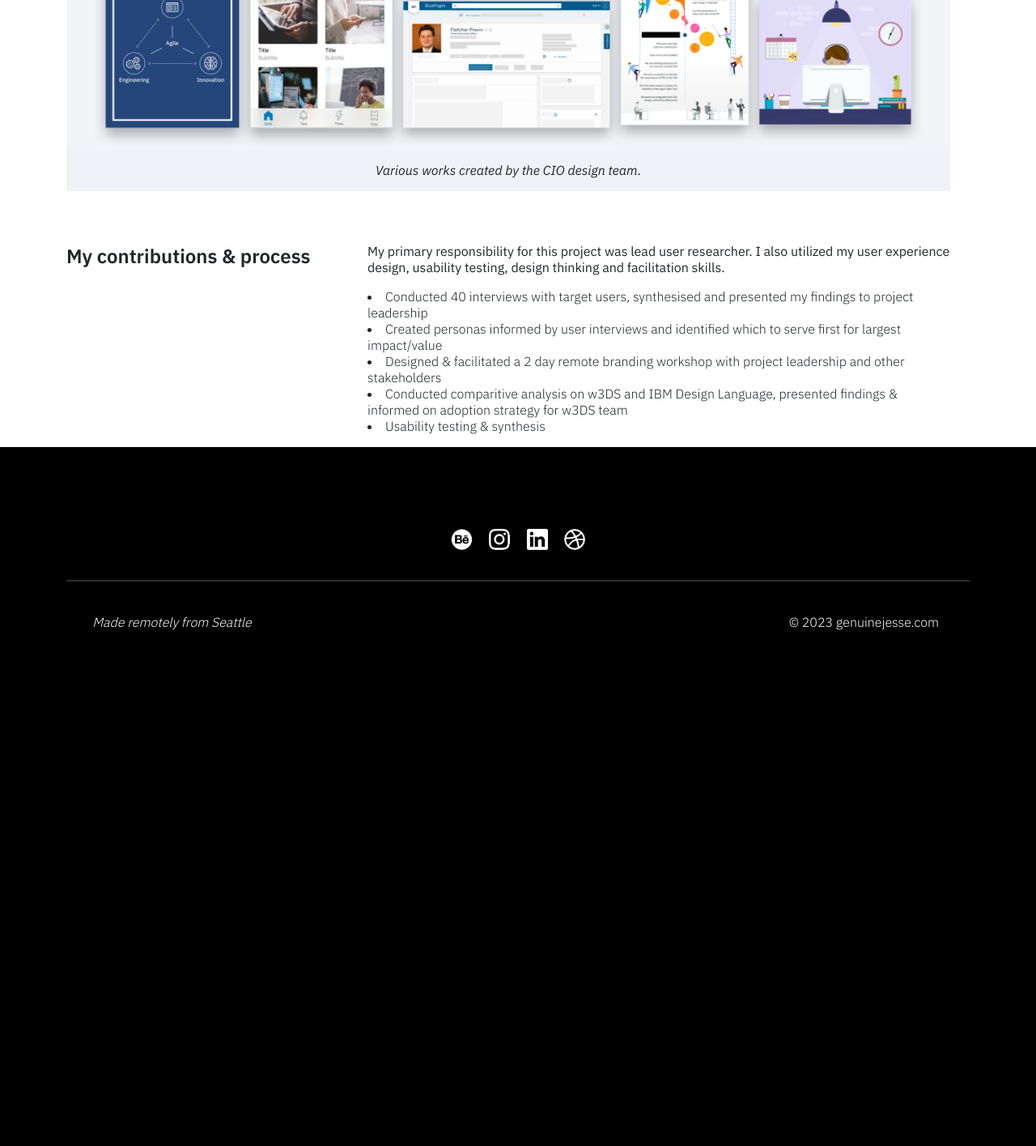
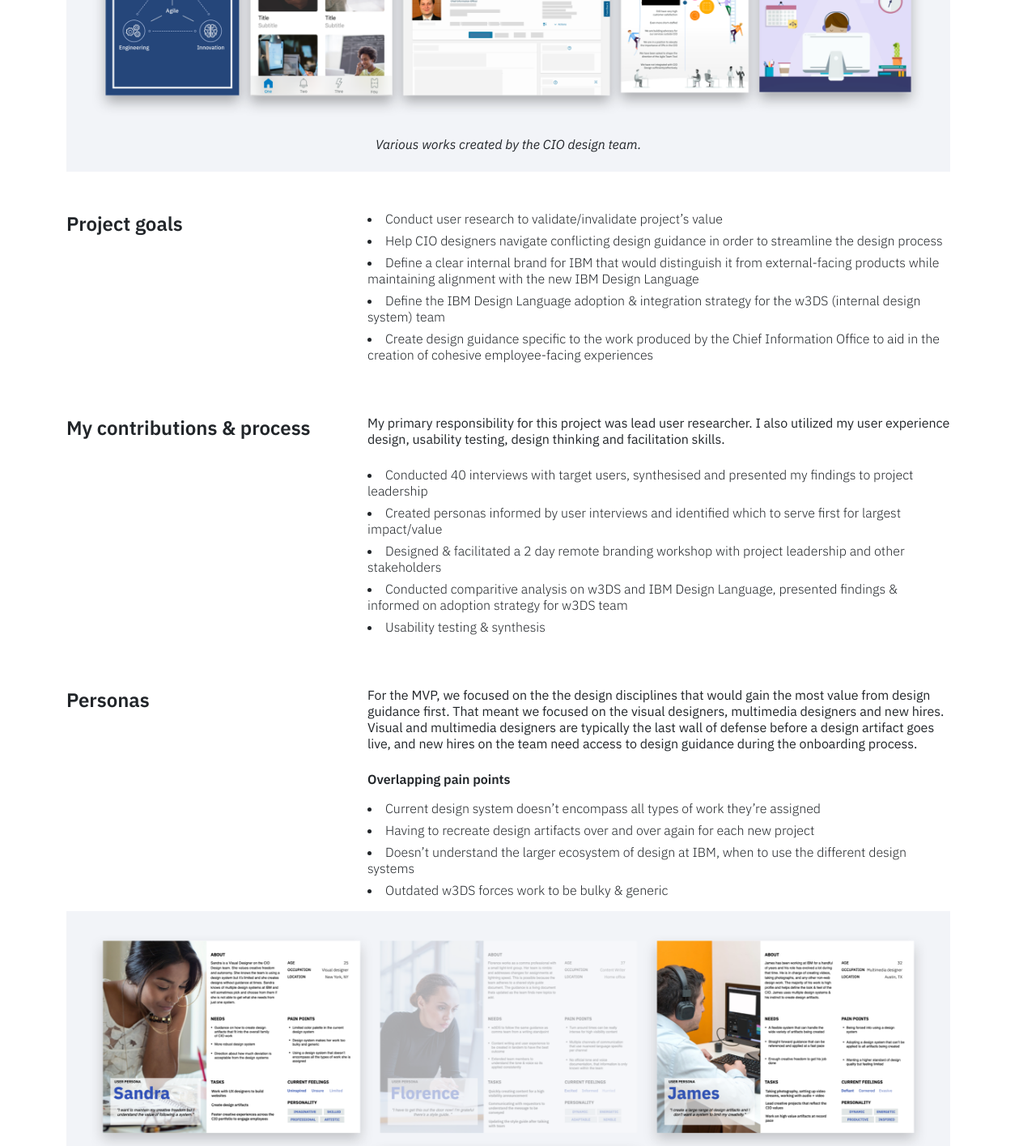
Before and after one commit to Meyer-and-Moon-Enterprises/moon-portfolio, a Next.js app: page /case-studies/design-guide in a window 1280 px wide. Shown: the part 1330-2745 px from the top of the page at 81% size. Before the commit the page ends 2148 px from the top, so only its background shows below. Built offline with nearby package versions, Linux system fonts and the light colour scheme.

Commit message:
finished design guide

```diff
--- a/src/components/About.js
+++ b/src/components/About.js
@@ -123,6 +123,7 @@ export default function AboutComponent () {
             </form>
           </div>
         </Row>
+        <div className={`spacer`}></div>
       </Container>
     </Container>
   );
--- a/src/components/CaseImage.js
+++ b/src/components/CaseImage.js
@@ -1,14 +1,37 @@
-export default function CaseImage({ image, alt, caption }) {
+import { useEffect, useState } from "react";
+
+export default function CaseImage({ image, alt, caption, altBackgroundColor }) {
+  const [mainDivStyle, setMainDivStyle] = useState();
+  const [newCaption, setNewCaption] = useState('');
+
+  useEffect(() => {
+    console.log("inside useEffect altBackgroundColor: ", altBackgroundColor)
+
+    if (altBackgroundColor) {
+      setMainDivStyle({background: altBackgroundColor, paddingBottom: '0px'})
+    }
+    else{
+      setMainDivStyle({backgroundColor: 'white', paddingBottom: '0px'})
+    }
+
+    if (caption) {
+      setNewCaption(() => {
+        return (
+          <p className="text-center m-0 p-4" style={{fontFamily: 'Plex-italic',backgroundColor: '#F2F4F8', color: '#black', lineHeight: '20px', fontSize: '16px',}}>
+            {caption}
+          </p>
+        )
+      })}
+  }, [])
+
   return (
     <>
-      <div style={{backgroundColor: 'white'}}>
+      <div id="BACKGROUND_COLOR" className="mb-0" style={mainDivStyle}>
         <div className="container">
-          <div className="row pt-5 w-100">
+          <div className="row w-100">
             <div className="col-12">
               <img src={image} alt={alt} className="img-fluid"></img>
-              <p className="text-center p-3" style={{fontFamily: 'Plex-italic',backgroundColor: 'rgb(241,	242,	247)', color: '#black', lineHeight: '20px', fontSize: '16px',}}>
-                {caption}
-              </p>
+              {newCaption}
             </div>
           </div>
         </div>
--- a/src/components/CaseText.js
+++ b/src/components/CaseText.js
@@ -1,7 +1,7 @@
 import { useEffect, useState } from "react";
 
 export default function CaseText({ title, description, listTitle, listItems}) {
-  const [updatedDescription, setUpdatedDescription] = useState('');
+  const [updatedDescription, setUpdatedDescription] = useState(['']);
   const [updatedListTitle, setUpdatedListTitle] = useState('');
   const [updatedListItems, setUpdatedListItems] = useState('');
 
@@ -9,16 +9,19 @@ export default function CaseText({ title, description, listTitle, listItems}) {
     if (description) {
       setUpdatedDescription(() => {
         return (
-          <p className="" style={{fontFamily: 'Plex-regular', color: '#black', lineHeight: '20px', fontSize: '16px',}}>
-            {description}
-          </p>
+          description.map((item, index) => (
+            <p key={crypto.randomUUID()} className="pb-2" style={{fontFamily: 'Plex-regular', color: '#black', lineHeight: '20px', fontSize: '16px',}}>
+              {item}
+            </p>
+          ))
+
         )
       })
     }
     if (listTitle) {
       setUpdatedListTitle(() => {
         return (
-          <p className="" style={{fontFamily: 'Plex-semibold', color: '#black', lineHeight: '20px', fontSize: '16px',}}>
+          <p  key={crypto.randomUUID()} className="" style={{fontFamily: 'Plex-semibold', color: '#black', lineHeight: '20px', fontSize: '16px',}}>
             {listTitle}
           </p>
         )
@@ -29,7 +32,7 @@ export default function CaseText({ title, description, listTitle, listItems}) {
         return (
           <p className="" style={{fontFamily: 'Plex-regular', color: '#black', lineHeight: '20px', fontSize: '16px',}}>
             {listItems.map((item) => (
-              <li>{item}</li>
+              <li  key={crypto.randomUUID()} style={{ marginBottom: '7px'}}>{item}</li>
             ))}
           </p>
         )
--- a/src/components/Footer.js
+++ b/src/components/Footer.js
@@ -5,7 +5,7 @@ export default function Footer () {
     <>
       <Container className={`blackBackground`} fluid>
         <Container className={`blackBackground`}>
-          <Row className={`spacer`}></Row>
+          {/* <Row className={`spacer`}></Row> */}
           <Row style={{height: '100px'}}>
             <div
               className={`d-flex flex-row justify-content-center align-items-center`}
--- a/src/pages/case-studies/design-guide.js
+++ b/src/pages/case-studies/design-guide.js
@@ -24,7 +24,7 @@ export default function designGuide() {
 
         <CaseText
           title="The problem"
-          description="The lack of clear internal brand guidance causes a disjointed experience for employees. Every day thousands of employees access the intranet and other IBM tools to get their job’s done. It can be difficult for employees to distinguish between tools and experiences that are meant for internal vs. external use, leading to confusion and potential security risks for the company. The complexity of this project was impacted by the release and mandated adoption of the new IBM Design Language which was misaligned with the existing patchwork of internal-facing experiences. "
+          description={["The lack of clear internal brand guidance causes a disjointed experience for employees. Every day thousands of employees access the intranet and other IBM tools to get their job’s done. It can be difficult for employees to distinguish between tools and experiences that are meant for internal vs. external use, leading to confusion and potential security risks for the company. The complexity of this project was impacted by the release and mandated adoption of the new IBM Design Language which was misaligned with the existing patchwork of internal-facing experiences. "]}
           listTitle=""
           listItems={[]}
         />
@@ -35,8 +35,20 @@ export default function designGuide() {
         />
 
         <CaseText
+          title="Project goals"
+          listItems={[
+            'Conduct user research to validate/invalidate project’s value',
+            'Help CIO designers navigate conflicting design guidance in order to streamline the design process',
+            'Define a clear internal brand for IBM that would distinguish it from external-facing products while maintaining alignment with the new IBM Design Language',
+            'Define the IBM Design Language adoption & integration strategy for the w3DS (internal design system) team',
+            'Create design guidance specific to the work produced by the Chief Information Office to aid in the creation of cohesive employee-facing experiences'
+          ]}
+
+        />
+
+        <CaseText
           title="My contributions & process"
-          description="My primary responsibility for this project was lead user researcher. I also utilized my user experience design, usability testing, design thinking and facilitation skills."
+          description={["My primary responsibility for this project was lead user researcher. I also utilized my user experience design, usability testing, design thinking and facilitation skills."]}
           listTitle=""
           listItems={[
             'Conducted 40 interviews with target users, synthesised and presented my findings to project leadership',
@@ -45,8 +57,96 @@ export default function designGuide() {
             'Conducted comparitive analysis on w3DS and IBM Design Language, presented findings & informed on adoption strategy for w3DS team',
             'Usability testing & synthesis'
           ]}
+        />
 
+        <CaseText
+          title='Personas'
+          description={['For the MVP, we focused on the the design disciplines that would gain the most value from design guidance first. That meant we focused on the visual designers, multimedia designers and new hires. Visual and multimedia designers are typically the last wall of defense before a design artifact goes live, and new hires on the team need access to design guidance during the onboarding process. ']}
+          listTitle='Overlapping pain points'
+          listItems={[
+            'Current design system doesn’t encompass all types of work they’re assigned ',
+            'Having to recreate design artifacts over and over again for each new project ',
+            'Doesn’t understand the larger ecosystem of design at IBM, when to use the different design systems',
+            'Outdated w3DS forces work to be bulky & generic'
+          ]}
         />
+
+        <CaseImage
+          image="/images/design-guide/cs-design-guide-image02.png"
+          captiion="User personas created to represent the various diciplines within the CIO design team."
+        />
+
+        <CaseText
+          title='Branding workshop'
+          description={['The goals of this workshop were: define the internal brand, align with the internal design system team on responsibilities, review & update initial project goals. The workshop was fully remote and conducted on the tool Mural which spanned 2 days. At the end of day one both teams were aligned on project goals and comfortable moving forward. Day 2 focused on defining the brand of the CIO Design Guide. How and why should it stand apart from the IBM Design Language?']}
+        />
+
+        <CaseImage
+          image="/images/design-guide/cs-design-guide-image03.png"
+          caption="Screenshots of the branding workshop activities completed in Mural by the team."
+        />
+
+        <CaseText
+          title='First release strategy'
+          description={['We needed to find an eloquent way of adopting the base styles of IBM Design Language into the CIO Design Guide without sending users back-and-forth between sites. To make this as painless as possible the team chose to adopt the same navigational structure and site layout as the IBM Design Language. Because we were mimicking the format of the IBM Design Language site, initially there was little thought about page layout or UX. During usability testing we found out that was time consuming mistake.']}
+        />
+
+        <CaseImage
+          image="/images/design-guide/cs-design-guide-image04.png"
+          caption='Along with a copy of the IDL color palette, the CIO Design Guide provided color resources for common design tools used on the team. '
+        />
+
+        <CaseText
+          title='Usability testing & ideation'
+          description={[
+            'Our most important goal for testing was to determine if we had successfully conveyed the relationship between this guide, w3DS, and the IBM Design Language. During testing we found that all participant were confused about how w3DS related to the CIO Design Guide and that the site architecture caused confusion about the hierarchy of pages.',
+            'The team went to work ideating on how we might solve for both of those problems. The landing page design was updated to include a comparision table that users could reference to easily understand which guidance was to be applied to which projects. I contributed to the redesign of the landing page and was responsible for updating the site’s architecture to better fit the context and goals of this project.'
+          ]}
+        />
+
+        <CaseImage
+          image="/images/design-guide/cs-design-guide-image05.png"
+          caption='Quick jump off points to popular sections and the design guidance table were highly requested by users.'
+        />
+
+        <CaseText
+          title='Site architecture'
+          description={['Because the initial strategy for this project was to mimick the format of the IBM Design Language site, there was little thought about how the CIO Design Guide’s site architecture might need to differ. As the usability testing feedback rolled in it was clear that the initial version of the site’s architecture was confusing and dense. I was able to break out the CIO design specific guidelines from the base styles brought over by the IBM Design Language which made all the difference.']}
+        />
+
+        <CaseImage
+          image="/images/design-guide/cs-design-guide-image06.png"
+          caption='Quick jump off points to popular sections and the design guidance table were highly requested by users.'
+        />
+
+        <CaseText
+          title="Trending in the correct direction"
+          description={['Within a few months of the first draft of the CIO Design Guide going live for use, we started to see a more cohesive set of assets coming out of the design team. Below you can see a comparision of work created before the CIO Design Guide (to the left) and work produced afterwards (to the right). Adopting color, iconography and typography from the IBM Design Language went a long way in bringing the internal and external brands into alignment. Similar like sisters but still distinctly different to enable employees to differentiate between internal (light) and external (dark) facing  experiences. ']}
+        />
+
+
+        <CaseImage
+          image="/images/design-guide/cs-design-guide-image-SPECIAL.png"
+          altBackgroundColor='linear-gradient(to right, #005A8E 50%, #0143CE 50%)'
+        />
+
+        <CaseText
+          title='Impact'
+          description={['Within 6 months our scrappy little team was able to deliver value by releasing our MVP as an Invision prototype. CIO designers were able to access the prototype as if it were the real site and immediately start using the templates and guidelines.']}
+          listItems={[
+            'Work coming out of the CIO team became more cohesive and in-line with the broader design direction on IBM',
+            'With in the first month of MVP launch our Sketch libraries were downloaded 36 times (118 person design team)',
+            'Observing less deviation from design guidance from design deliverables produced for CIO projects ',
+            'Shortly after MVP; print, brand & logos, motion and storyboarding guidance were added to the guide',
+            'The work & research from this project served as the bedrock to additonal internal branding projects that came after it. Read more about internal branding at IBM. '
+          ]}
+        />
+
+
+        <div className='spacer' style={{backgroundColor: 'white'}} />
+        <div className="d-flex justify-content-center align-items-center w-100 pb-3 pt-3" style={{backgroundColor: 'white'}}>
+          <p style={{fontFace: 'Plex-regular', lineHeight: '20px', fontSize: '16px', background: 'white'}}>The above case study is personal and does not necessarily represent IBM’s positions, strategies or opinions.</p>
+        </div>
       </motion.div>
     </>
   );
--- a/src/partials/WorkList.js
+++ b/src/partials/WorkList.js
@@ -49,6 +49,7 @@ export default function WorkList () {
               />
             </div>
           </div>
+          <div className={`spacer`}></div>
         </Container>
       </Container>
     </>
```
